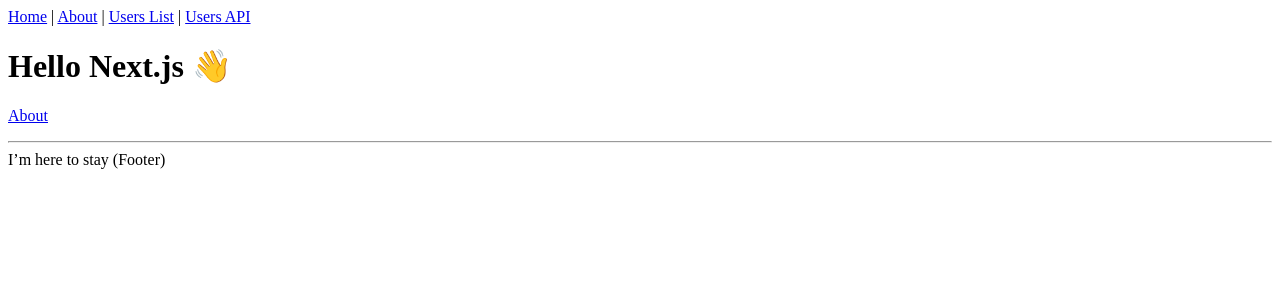
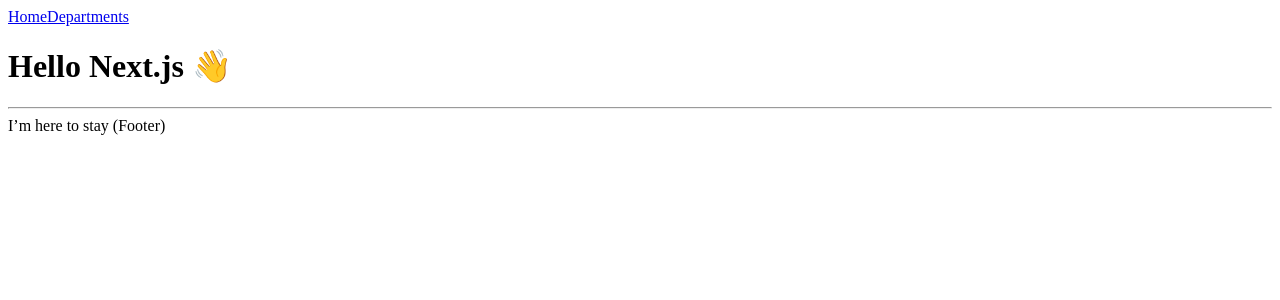
Before and after one commit to yamosan/geikoten2021-pre, a Next.js app: page / in a window 1280 px wide. Shown: the top 300 px of the page. Built offline with nearby package versions, Linux system fonts and the light colour scheme.

Commit message:
update directory structure

```diff
--- a/src/components/Layout.tsx
+++ b/src/components/Layout.tsx
@@ -21,16 +21,10 @@ const Layout: VFC<Props> = ({
       <nav>
         <Link href="/">
           <a>Home</a>
-        </Link>{" "}
-        |{" "}
-        <Link href="/about">
-          <a>About</a>
-        </Link>{" "}
-        |{" "}
-        <Link href="/users">
-          <a>Users List</a>
-        </Link>{" "}
-        | <a href="/api/users">Users API</a>
+        </Link>
+        <Link href="/departments">
+          <a>Departments</a>
+        </Link>
       </nav>
     </header>
     {children}
--- a/src/pages/index.tsx
+++ b/src/pages/index.tsx
@@ -1,15 +1,9 @@
 import type { NextPage } from "next";
-import Link from "next/link";
 import Layout from "components/Layout";
 
 const IndexPage: NextPage = () => (
   <Layout title="Home | Next.js + TypeScript Example">
     <h1>Hello Next.js 👋</h1>
-    <p>
-      <Link href="/about">
-        <a>About</a>
-      </Link>
-    </p>
   </Layout>
 );
 
```
Also changed, not shown: src/components/List.tsx (deleted, +0 -19 lines), src/components/ListDetail.tsx (deleted, +0 -16 lines), src/components/ListItem.tsx (deleted, +0 -18 lines), src/pages/about.tsx (deleted, +0 -17 lines), src/pages/departments/[id].tsx (renamed from src/pages/users/[id].tsx, +1 -10 lines), src/pages/departments/index.tsx (added, +21 -0 lines), src/pages/users/index.tsx (deleted, +0 -36 lines).
